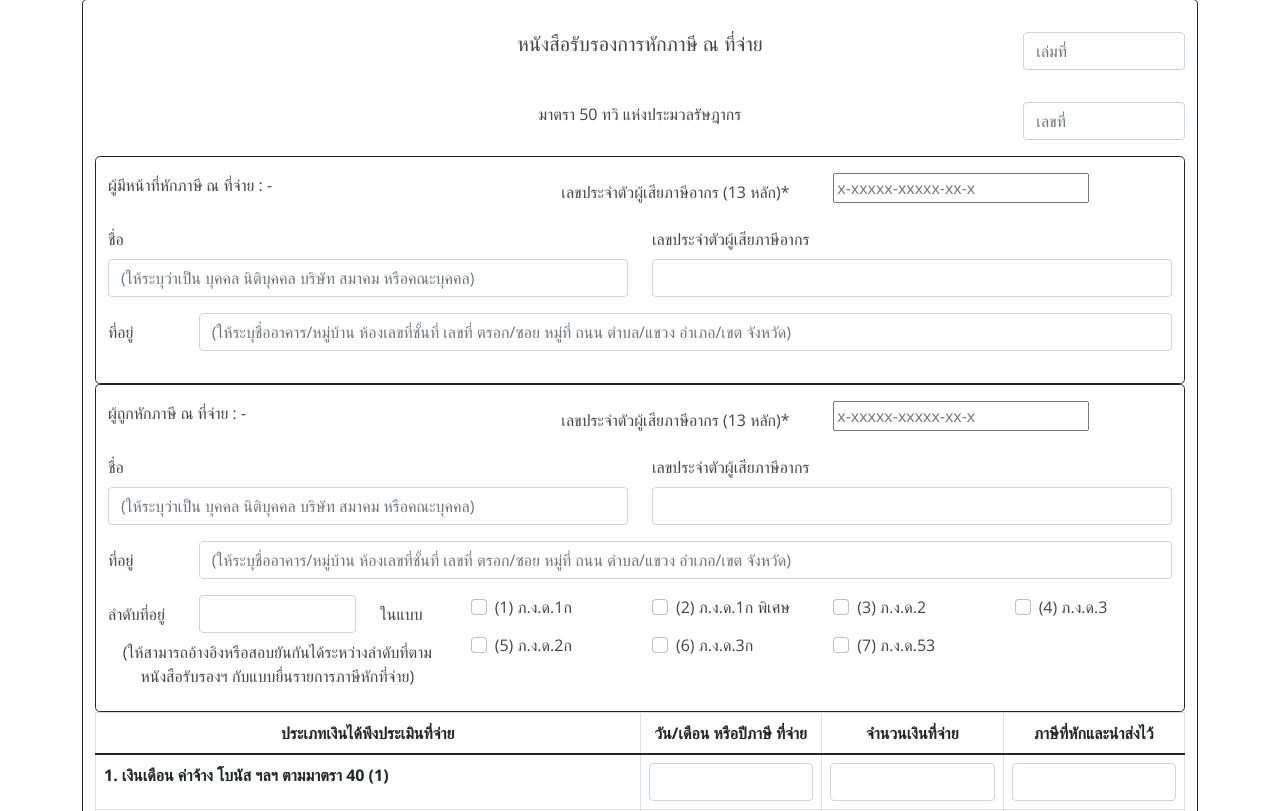
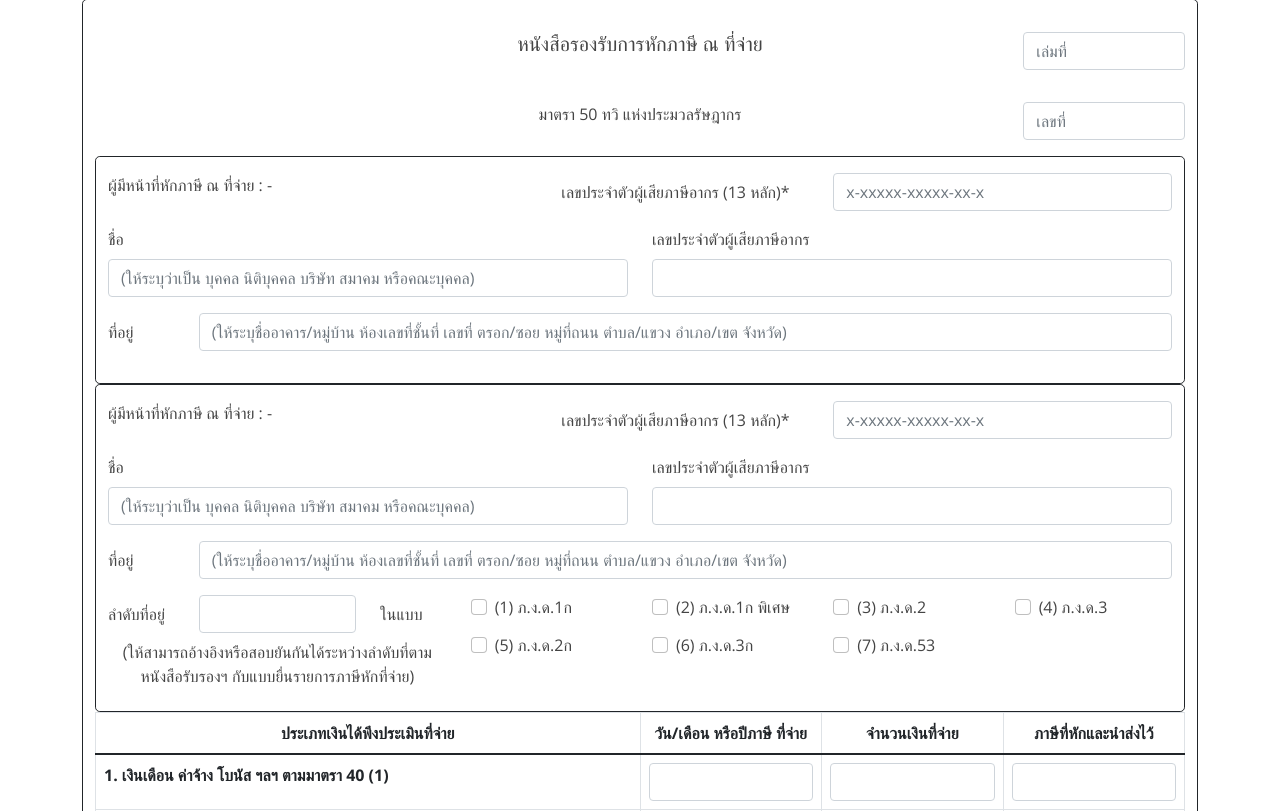
Before and after one commit to dudkinox/Phashi-web-php, a PHP site: page / in a window 1280 px wide. Shown: the part 1161-1972 px from the top of the page. Run offline with PHP 8.4, Linux system fonts and the light colour scheme.

Commit message:
up Create Form succeed  edit

```diff
--- a/views/Form.php
+++ b/views/Form.php
@@ -26,7 +26,7 @@
         <label class=""></label>
       </div>
       <div class="col-md-8 text-center">
-        <label class="h5 ">หนังสือรับรองการหักภาษี ณ ที่จ่าย</label>
+        <label class="h5 ">หนังสือรองรับการหักภาษี ณ ที่จ่าย</label>
       </div>
       <div class="col-md-2">
         <input class="form-control" placeholder="เล่มที่" required>
@@ -55,7 +55,7 @@
           <label class="col-form-label">เลขประจำตัวผู้เสียภาษีอากร (13 หลัก)*</label>
         </div>
         <div class="col-md-4">
-          <input type="text" tabindex="1" placeholder="x-xxxxx-xxxxx-xx-x" name="reg_id_card" id="username" size="25" value="" class="inputbox autowidth" onkeyup="autoTab(this)" minlength="13" maxlength="20" />
+          <input class="form-control" type="text" tabindex="1" placeholder="x-xxxxx-xxxxx-xx-x" name="reg_id_card" id="username" value="" class="inputbox autowidth" onkeyup="autoTab(this)" minlength="13" maxlength="20" />
         </div>
       </div>
       <div class="row pt-3">
@@ -71,7 +71,7 @@
       <div class="mb-3 row pt-3">
         <label for="inputPassword" class="col-md-1 col-form-label">ที่อยู่</label>
         <div class="col-md-11">
-          <input class="form-control" placeholder="(ให้ระบุชื่ออาคาร/หมู่บ้าน ห้องเลขที่ชั้นที่ เลขที่ ตรอก/ซอย หมู่ที่ ถนน ตำบล/แขวง อำเภอ/เขต จังหวัด)" required>
+          <input class="form-control" placeholder="(ให้ระบุชื่ออาคาร/หมู่บ้าน ห้องเลขที่ชั้นที่ เลขที่ ตรอก/ซอย หมู่ที่ถนน ตำบล/แขวง อำเภอ/เขต จังหวัด)" required>
         </div>
       </div>
     </form>
@@ -80,13 +80,13 @@
     <form>
       <div class=" row">
         <div class="col-md-5">
-          <label class="">ผู้ถูกหักภาษี ณ ที่จ่าย : -</label>
+          <label class="">ผู้มีหน้าที่หักภาษี ณ ที่จ่าย : -</label>
         </div>
         <div class="col-md-3">
           <label class="col-form-label " value="">เลขประจำตัวผู้เสียภาษีอากร (13 หลัก)*</label>
         </div>
         <div class="col-md-4">
-          <input type="text" tabindex="1" placeholder="x-xxxxx-xxxxx-xx-x" name="reg_id_card" id="username" size="25" value="" class="inputbox autowidth" onkeyup="autoTab(this)" minlength="13" maxlength="20" />
+          <input class="form-control" type="text" tabindex="1" placeholder="x-xxxxx-xxxxx-xx-x" name="reg_id_card" id="username" value="" onkeyup="autoTab(this)" minlength="13" maxlength="20" />
         </div>
       </div>
       <div class="row pt-3">
@@ -102,7 +102,7 @@
       <div class="row pt-3">
         <label for="inputPassword" class="col-md-1 col-form-label">ที่อยู่</label>
         <div class="col-md-11">
-          <input class="form-control" placeholder="(ให้ระบุชื่ออาคาร/หมู่บ้าน ห้องเลขที่ชั้นที่ เลขที่ ตรอก/ซอย หมู่ที่ ถนน ตำบล/แขวง อำเภอ/เขต จังหวัด)" required>
+          <input class="form-control" placeholder="(ให้ระบุชื่ออาคาร/หมู่บ้าน ห้องเลขที่ชั้นที่ เลขที่ ตรอก/ซอย หมู่ที่ถนน ตำบล/แขวง อำเภอ/เขต จังหวัด)" required>
         </div>
       </div>
       <div class="row pt-3">
```
